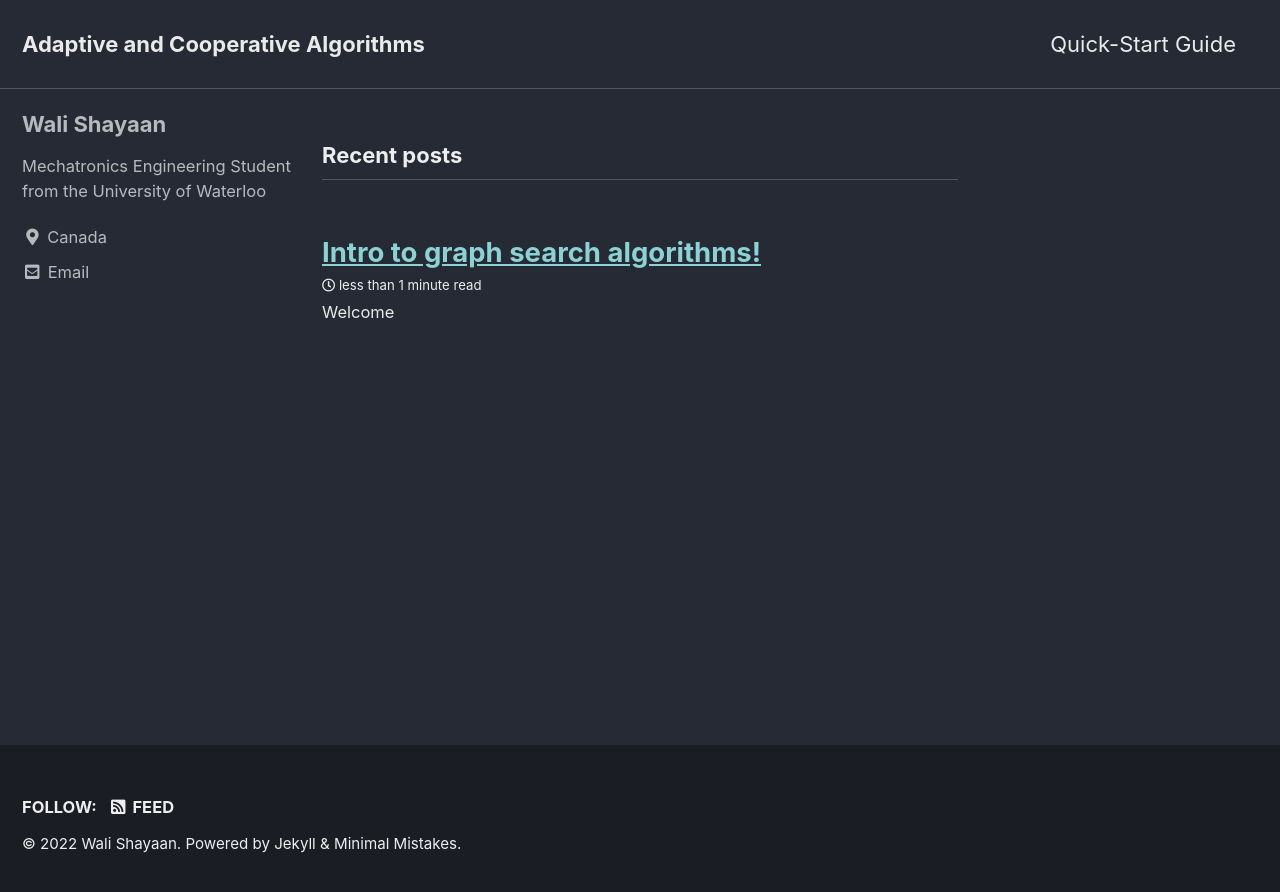
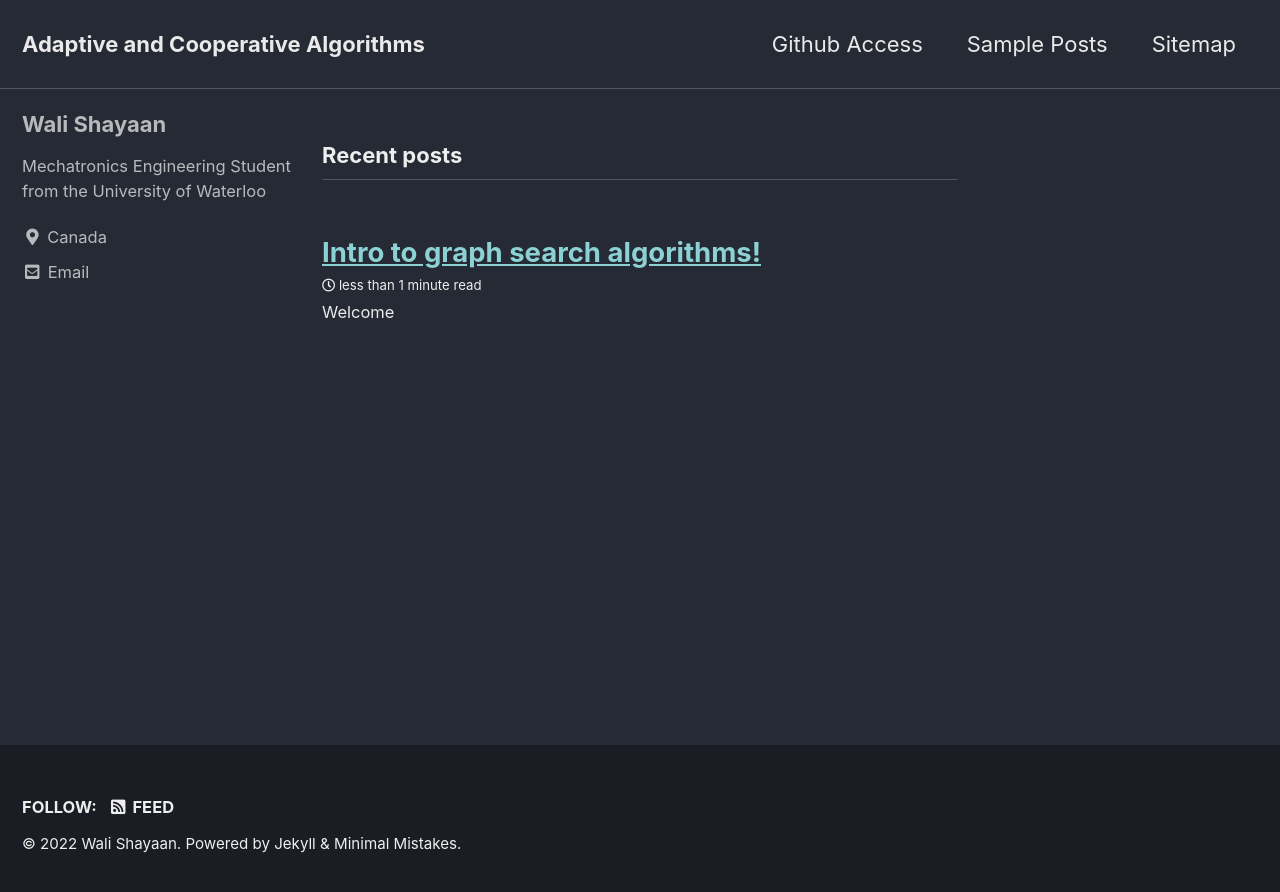
Before and after one commit to SyedShayaan/algorithms, a Jekyll site: the page built from index.html, in a window 1280 px wide. Shown: the top 892 px of the page. Built offline with Jekyll 4.4.1, drawn with Linux system fonts in a browser that asks for light colours; cached includes are drawn as plain includes; the list of posts is cut into pages by our own code.

Commit message:
Update navigation.yml

```diff
--- a/_data/navigation.yml
+++ b/_data/navigation.yml
@@ -1,12 +1,12 @@
 # main links
 main:
-  - title: "Quick-Start Guide"
-    url: https://mmistakes.github.io/minimal-mistakes/docs/quick-start-guide/
+  - title: "Github Access"
+    url: https://github.com/SyedShayaan/algorithms
   # - title: "About"
   #   url: https://mmistakes.github.io/minimal-mistakes/about/
-  # - title: "Sample Posts"
-  #   url: /year-archive/
+  - title: "Sample Posts"
+    url: /_posts
   # - title: "Sample Collections"
   #   url: /collection-archive/
-  # - title: "Sitemap"
-  #   url: /sitemap/
+  - title: "Sitemap"
+    url: /sitemap/
```
